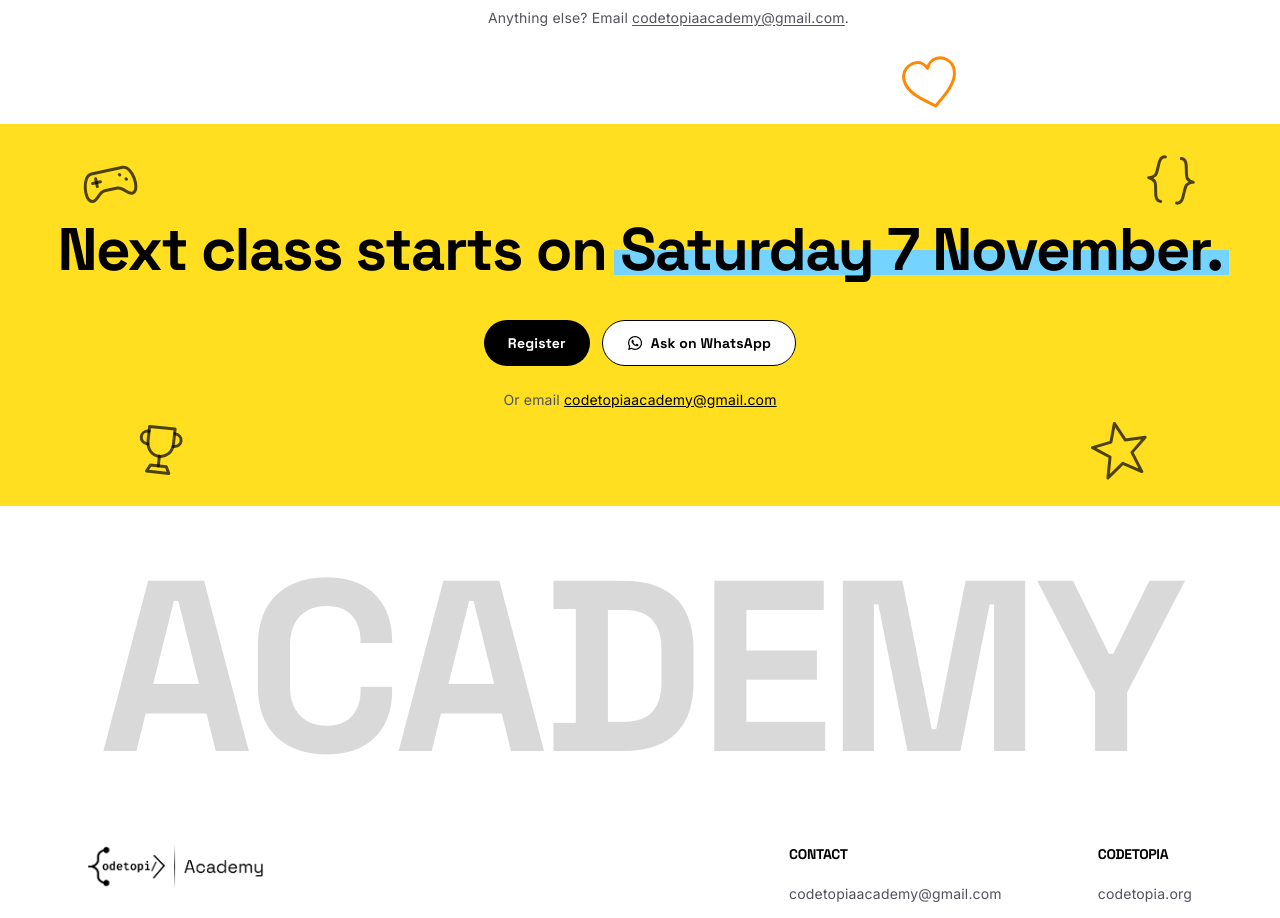
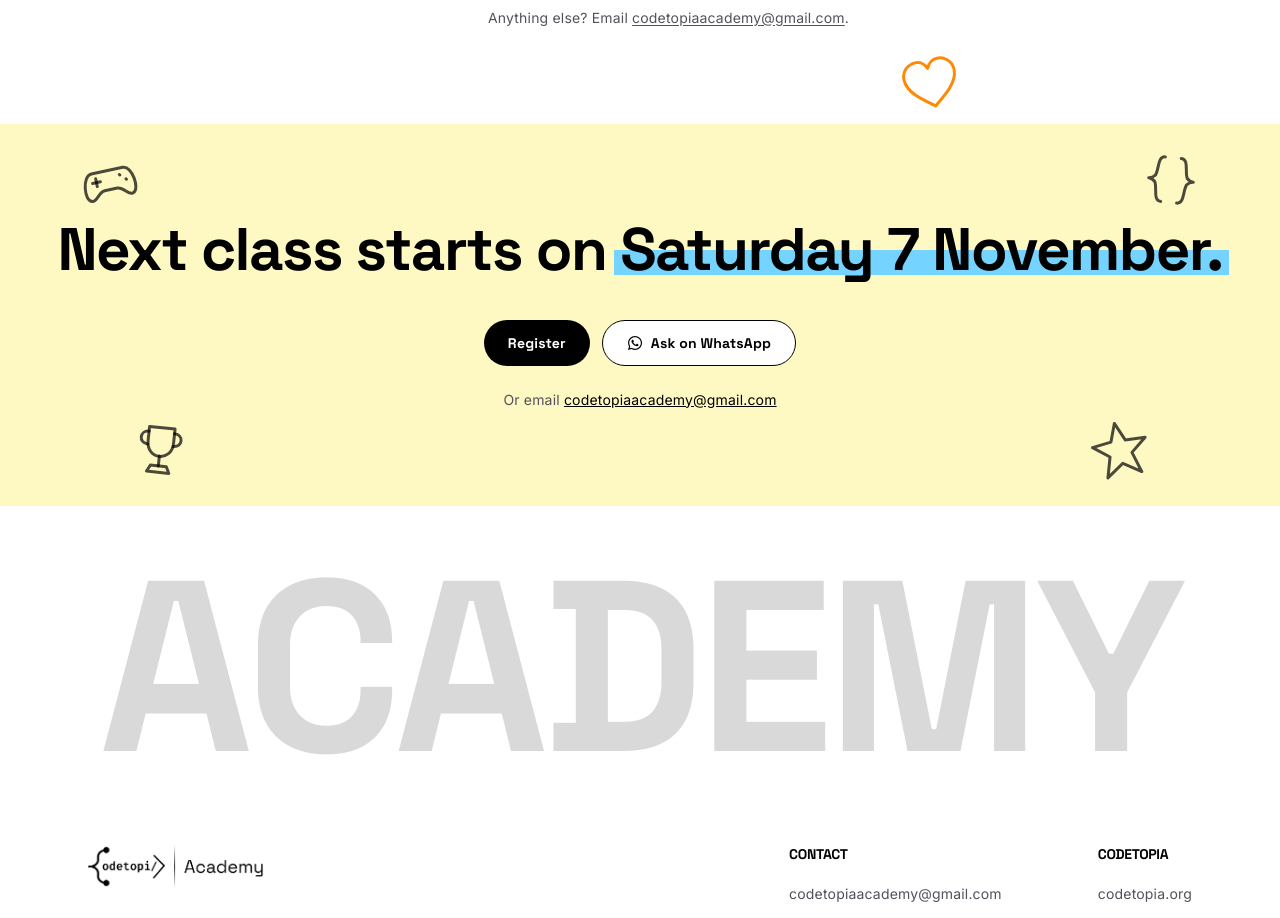
Before and after one commit to codetopialabs/academy-website, a React (Vite) app: page / in a window 1280 px wide. Shown: the part 4360-5278 px from the top of the page. Built offline with nearby package versions, Linux system fonts and the light colour scheme.

Commit message:
fix: softer yellow behind the closing section

```diff
--- a/src/App.tsx
+++ b/src/App.tsx
@@ -173,7 +173,7 @@ function App() {
         <Ending
           look="kids"
           shapes
-          band="bg-sun"
+          band="bg-yellow-100"
           title={
             <>
               {classStarted ? (
```
